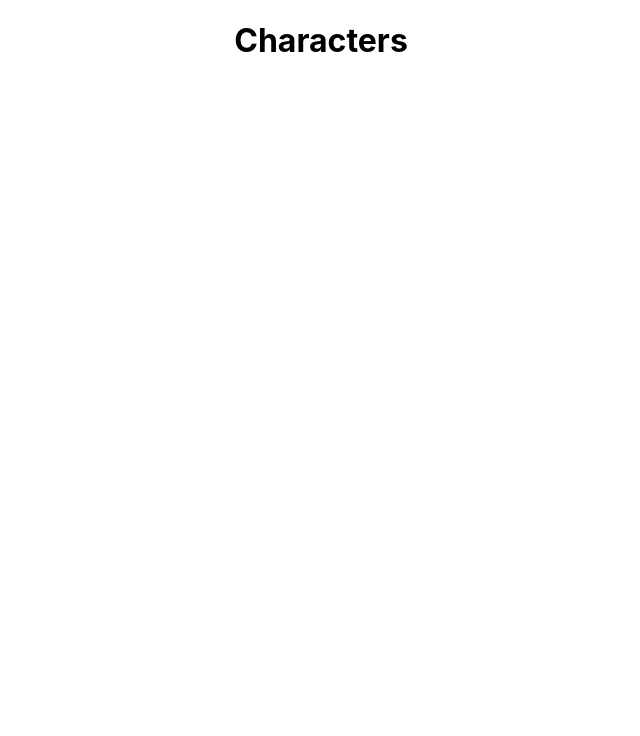
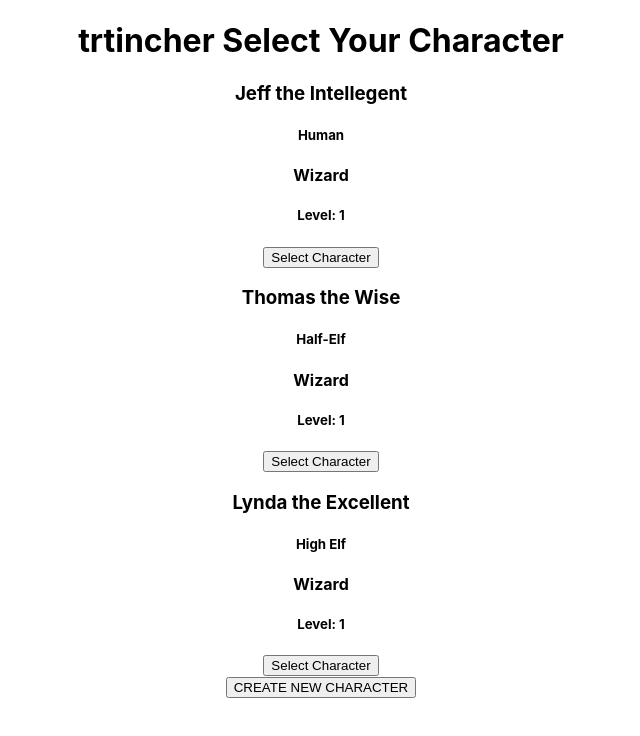
Before and after one commit to trtincher/Project4-Frontend, a React (Create React App) app in the folder familiar-app-client/: page /characters in a window 1280 px wide. Shown: the top 736 px of the page, without its empty margins (319-959 px from the left). Built offline with nearby package versions, Linux system fonts and the light colour scheme.

Commit message:
Characters functional

```diff
--- a/familiar-app-client/src/App.js
+++ b/familiar-app-client/src/App.js
@@ -12,7 +12,362 @@ import Dashboard from './Components/Dashboard/Dashboard';
 export const DataContext = createContext();
 
 function App() {
-	const [ activeUser, setActiveUser ] = useState([]);
+	const [ activeUser, setActiveUser ] = useState([
+		{
+			characters: [
+				{
+					saving_throws: [ 'str', 'dex', 'con', 'int', 'wis', 'cha' ],
+					defenses: [ {} ],
+					languages: [ 'Common', 'Elvish', 'Riedran', 'Sylvan' ],
+					actions: [
+						'Attack',
+						'Cast a Spell',
+						'Disengage',
+						'Dodge',
+						'Grapple',
+						'Help',
+						'Hide',
+						'Imporovise',
+						'Ready',
+						'Search',
+						'Shove',
+						'Use and Object'
+					],
+					spells: [
+						{
+							spell_name: 'Spell',
+							spell_discription: 'description here',
+							prepared: true
+						},
+						{
+							spell_name: 'Spell',
+							spell_discription: 'description here',
+							prepared: true
+						},
+						{
+							spell_name: 'Spell',
+							spell_discription: 'description here',
+							prepared: true
+						}
+					],
+					equipment: [
+						{
+							item_name: 'item',
+							discription: 'item_description',
+							equiped: true
+						},
+						{
+							item_name: 'item',
+							discription: 'item_description',
+							equiped: true
+						},
+						{
+							item_name: 'item',
+							discription: 'item_description',
+							equiped: true
+						}
+					],
+					_id: '5f340292f3008d3b9a9b917f',
+					name: 'Jeff the Intellegent',
+					gender: 'Male',
+					race: 'Human',
+					class: 'Wizard',
+					level: 1,
+					baseStats: {
+						strength: 8,
+						dexterity: 13,
+						constitution: 15,
+						intelligence: 16,
+						wisdom: 10,
+						charisma: 14
+					},
+					hp: {
+						current: 8,
+						max: 8,
+						temp: 0
+					},
+					movement: 30,
+					armorClass: 11,
+					conditions: {
+						blinded: false,
+						charmed: false,
+						deafened: false,
+						frightened: false,
+						grappled: false,
+						incapacitated: false,
+						invisible: false,
+						paralyzed: false,
+						petrified: false,
+						poisoned: false,
+						prone: false,
+						restrained: false,
+						stunned: false,
+						unconcious: false,
+						exhaustion: 0
+					},
+					featuresTraits: {
+						wizard_features: {
+							catigory: 'discriptions'
+						},
+						racialTraits: {
+							catigory: 'discriptions'
+						},
+						feats: {
+							catigory: 'discriptions'
+						}
+					},
+					description: {
+						catigory: {
+							'sub-catigory': 'discriptions'
+						}
+					},
+					proficiencies: {
+						save_prof: [ 'int', 'wis' ],
+						armor_prof: [],
+						weapon_prof: [ 'crossbow', 'dagger', 'dart', 'quarterstaff', 'sling' ],
+						tool_prof: [],
+						skill_prof: [ 'acrobatics', 'arcana', 'history', 'insight', 'investigation' ]
+					},
+					__v: 0
+				},
+				{
+					saving_throws: [ 'str', 'dex', 'con', 'int', 'wis', 'cha' ],
+					defenses: [ {} ],
+					languages: [ 'Common', 'Elvish', 'Riedran', 'Sylvan' ],
+					actions: [
+						'Attack',
+						'Cast a Spell',
+						'Disengage',
+						'Dodge',
+						'Grapple',
+						'Help',
+						'Hide',
+						'Imporovise',
+						'Ready',
+						'Search',
+						'Shove',
+						'Use and Object'
+					],
+					spells: [
+						{
+							spell_name: 'Spell',
+							spell_discription: 'description here',
+							prepared: true
+						},
+						{
+							spell_name: 'Spell',
+							spell_discription: 'description here',
+							prepared: true
+						},
+						{
+							spell_name: 'Spell',
+							spell_discription: 'description here',
+							prepared: true
+						}
+					],
+					equipment: [
+						{
+							item_name: 'item',
+							discription: 'item_description',
+							equiped: true
+						},
+						{
+							item_name: 'item',
+							discription: 'item_description',
+							equiped: true
+						},
+						{
+							item_name: 'item',
+							discription: 'item_description',
+							equiped: true
+						}
+					],
+					_id: '5f340292f3008d3b9a9b917e',
+					name: 'Thomas the Wise',
+					gender: 'Male',
+					race: 'Half-Elf',
+					class: 'Wizard',
+					level: 1,
+					baseStats: {
+						strength: 8,
+						dexterity: 13,
+						constitution: 15,
+						intelligence: 16,
+						wisdom: 10,
+						charisma: 14
+					},
+					hp: {
+						current: 8,
+						max: 8,
+						temp: 0
+					},
+					movement: 30,
+					armorClass: 11,
+					conditions: {
+						blinded: false,
+						charmed: false,
+						deafened: false,
+						frightened: false,
+						grappled: false,
+						incapacitated: false,
+						invisible: false,
+						paralyzed: false,
+						petrified: false,
+						poisoned: false,
+						prone: false,
+						restrained: false,
+						stunned: false,
+						unconcious: false,
+						exhaustion: 0
+					},
+					featuresTraits: {
+						wizard_features: {
+							catigory: 'discriptions'
+						},
+						racialTraits: {
+							catigory: 'discriptions'
+						},
+						feats: {
+							catigory: 'discriptions'
+						}
+					},
+					description: {
+						catigory: {
+							'sub-catigory': 'discriptions'
+						}
+					},
+					proficiencies: {
+						save_prof: [ 'int', 'wis' ],
+						armor_prof: [],
+						weapon_prof: [ 'crossbow', 'dagger', 'dart', 'quarterstaff', 'sling' ],
+						tool_prof: [],
+						skill_prof: [ 'acrobatics', 'arcana', 'history', 'insight', 'investigation' ]
+					},
+					__v: 0
+				},
+				{
+					saving_throws: [ 'str', 'dex', 'con', 'int', 'wis', 'cha' ],
+					defenses: [ {} ],
+					languages: [ 'Common', 'Elvish', 'Riedran', 'Sylvan' ],
+					actions: [
+						'Attack',
+						'Cast a Spell',
+						'Disengage',
+						'Dodge',
+						'Grapple',
+						'Help',
+						'Hide',
+						'Imporovise',
+						'Ready',
+						'Search',
+						'Shove',
+						'Use and Object'
+					],
+					spells: [
+						{
+							spell_name: 'Spell',
+							spell_discription: 'description here',
+							prepared: true
+						},
+						{
+							spell_name: 'Spell',
+							spell_discription: 'description here',
+							prepared: true
+						},
+						{
+							spell_name: 'Spell',
+							spell_discription: 'description here',
+							prepared: true
+						}
+					],
+					equipment: [
+						{
+							item_name: 'item',
+							discription: 'item_description',
+							equiped: true
+						},
+						{
+							item_name: 'item',
+							discription: 'item_description',
+							equiped: true
+						},
+						{
+							item_name: 'item',
+							discription: 'item_description',
+							equiped: true
+						}
+					],
+					_id: '5f340292f3008d3b9a9b9180',
+					name: 'Lynda the Excellent',
+					gender: 'Female',
+					race: 'High Elf',
+					class: 'Wizard',
+					level: 1,
+					baseStats: {
+						strength: 8,
+						dexterity: 13,
+						constitution: 15,
+						intelligence: 16,
+						wisdom: 10,
+						charisma: 14
+					},
+					hp: {
+						current: 8,
+						max: 8,
+						temp: 0
+					},
+					movement: 30,
+					armorClass: 11,
+					conditions: {
+						blinded: false,
+						charmed: false,
+						deafened: false,
+						frightened: false,
+						grappled: false,
+						incapacitated: false,
+						invisible: false,
+						paralyzed: false,
+						petrified: false,
+						poisoned: false,
+						prone: false,
+						restrained: false,
+						stunned: false,
+						unconcious: false,
+						exhaustion: 0
+					},
+					featuresTraits: {
+						wizard_features: {
+							catigory: 'discriptions'
+						},
+						racialTraits: {
+							catigory: 'discriptions'
+						},
+						feats: {
+							catigory: 'discriptions'
+						}
+					},
+					description: {
+						catigory: {
+							'sub-catigory': 'discriptions'
+						}
+					},
+					proficiencies: {
+						save_prof: [ 'int', 'wis' ],
+						armor_prof: [],
+						weapon_prof: [ 'crossbow', 'dagger', 'dart', 'quarterstaff', 'sling' ],
+						tool_prof: [],
+						skill_prof: [ 'acrobatics', 'arcana', 'history', 'insight', 'investigation' ]
+					},
+					__v: 0
+				}
+			],
+			_id: '5f340292f3008d3b9a9b917d',
+			name: 'trtincher',
+			email: 'trtincher12@gmail.com',
+			password: 'D&Discool100!',
+			__v: 0
+		}
+	]);
 	const [ activeCharacter, setActiveCharacter ] = useState([]);
 	console.log('activeUser in App', activeUser);
 	console.log('activeCharacter in App', activeCharacter);
--- a/familiar-app-client/src/Components/Characters/Characters.jsx
+++ b/familiar-app-client/src/Components/Characters/Characters.jsx
@@ -1,16 +1,35 @@
 import React, { useState, useContext } from 'react';
-import { Link, Redirect } from 'react-router-dom';
-import apiURL from '../../apiConfig';
-import axios from 'axios';
 import { DataContext } from '../../App';
 
-function Characters() {
+function Characters(props) {
 	const { activeUser, setActiveUser } = useContext(DataContext);
 	const { activeCharacter, setActiveCharacter } = useContext(DataContext);
 
+	console.log('activeUser in Characters', activeUser);
+	console.log('props in Characters', props);
+
+	const handleCharacterClick = (character) => {
+		setActiveCharacter(character);
+		props.history.push('/dashboard');
+	};
+
+	const characters = activeUser[0].characters;
+
+	const characterMap = characters.map((character) => (
+		<div key={character.id}>
+			<h3>{character.name}</h3>
+			<h5>{character.race}</h5>
+			<h4>{character.class}</h4>
+			<h5>{`Level: ${character.level}`}</h5>
+			<button onClick={() => handleCharacterClick(character)}>Select Character</button>
+		</div>
+	));
+
 	return (
 		<div className="Characters">
-			<h1>Characters</h1>
+			<h1>{`${activeUser[0].name} Select Your Character`}</h1>
+			<div>{characterMap}</div>
+			<button>CREATE NEW CHARACTER</button>
 		</div>
 	);
 }
--- a/familiar-app-client/src/Components/UserForm/UserForm.jsx
+++ b/familiar-app-client/src/Components/UserForm/UserForm.jsx
@@ -1,13 +1,13 @@
 import React, { useState, useContext } from 'react';
-import { Link, Redirect } from 'react-router-dom';
+import { Link } from 'react-router-dom';
 import apiURL from '../../apiConfig';
 import axios from 'axios';
 import { DataContext } from '../../App';
 
 function UserForm({ type, props }) {
-	console.log('UserForm type', type);
-	console.log('UserForm', props);
-	const { activeUser, setActiveUser } = useContext(DataContext);
+	// console.log('UserForm type', type);
+	// console.log('UserForm', props);
+	const { setActiveUser } = useContext(DataContext);
 	const [ user, setUser ] = useState({});
 	const [ invalidEntry, setInvalidEntry ] = useState('');
 
@@ -21,7 +21,7 @@ function UserForm({ type, props }) {
 
 	const handleLoginSubmit = (event) => {
 		event.preventDefault();
-		console.log('handleLoginSubmit');
+		// console.log('handleLoginSubmit');
 		const getUser = async () => {
 			try {
 				const response = await axios(`${apiURL}/users/email/${user.email}`);
@@ -41,7 +41,7 @@ function UserForm({ type, props }) {
 
 	const handleSignUpSubmit = (event) => {
 		event.preventDefault();
-		console.log('handleSignUpSubmit');
+		// console.log('handleSignUpSubmit');
 		axios({
 			url: `${apiURL}/users`,
 			method: 'POST',
```
